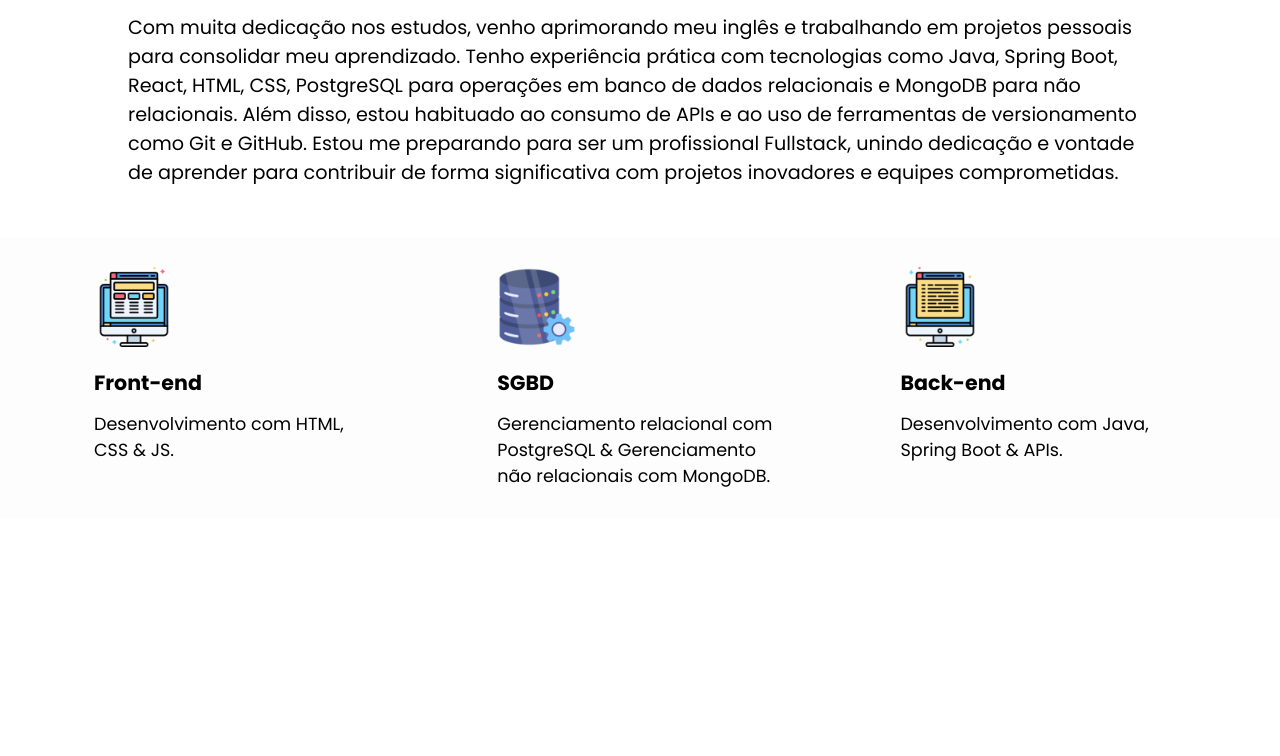
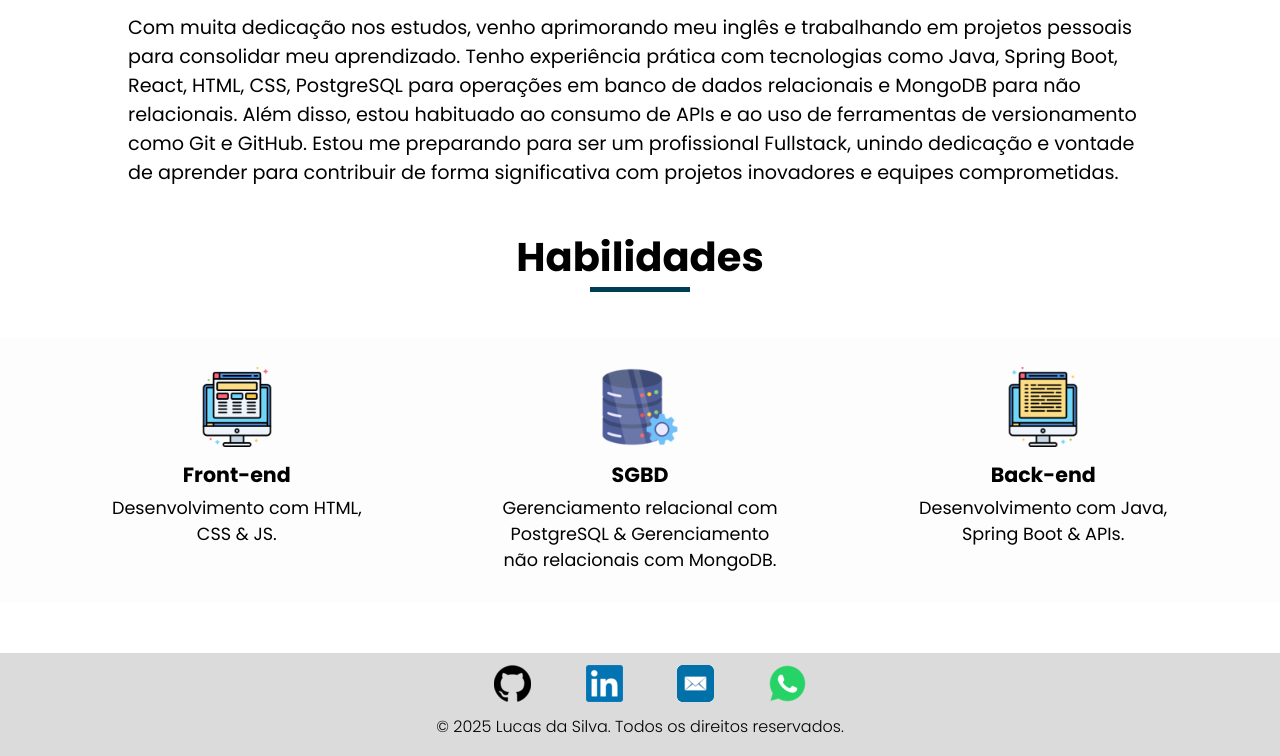
Before and after one commit to lucasds-tech/myPersonalWebsite, a plain HTML site: page index.html in a window 1280 px wide. Shown: the part 1030-1786 px from the top of the page. Before the commit the page ends 1599 px from the top, so only its background shows below. Drawn offline with nearby package versions, Linux system fonts and the light colour scheme.

Commit message:
Page footer

```diff
--- a/css/style.css
+++ b/css/style.css
@@ -152,13 +152,14 @@ main .container{
     justify-content: space-between;
     margin: 50px auto;
     background-color: var(--color-p-2);
+    text-align: center;
 }
 .habilidades .hb{
     width: 30%;
     cursor: pointer;
     padding: 30px;
     border-radius: 15px;
-    transition: 0.03;
+    transition: 0.5s;
 }
 .habilidades .hb:hover{
     box-shadow: 0px 10px 67px 8px #e6e6fa85;
@@ -167,10 +168,35 @@ main .container{
 .habilidades .hb img{
     width: 80px;
 }
-.habilidades .hb .tittle{
-    margin: 13px 0;
+.habilidades .hb .titulo{
     font-weight: 650;
+    margin: 5px 0;
 }
+.habilidades h2{
+    text-align: center;
+    position: relative;
+    margin: 40px 0;
+    font-size: 2.5rem;
+    font-weight: bold;
+}
+
+/* footer */
+footer{
+    background-color: rgb(219, 219, 219);
+    text-align: center;
+    padding: 12px;
+}
+footer  .container .contato a{
+    padding: 0 15px;
+    margin-left: 20px;
+}
+footer .container h3{
+    font-weight: 300;
+    font-size: 16px;
+    padding: 5px;
+}
+
+/* end footer */
 
 /* responsivo */
 @media (max-width: 960px){
@@ -200,7 +226,7 @@ main .container{
     }
     main .container .main-img,
     main .container .main-text {
-        width: 90%;
+        width: 80%;
         text-align: center;
     }
     main .container .main-text h1{
@@ -211,6 +237,7 @@ main .container{
     }
     .habilidades .container{
         flex-direction: column;
+        text-align: center;
     }
     .habilidades .hb{
         width: 100%;
--- a/index.html
+++ b/index.html
@@ -19,7 +19,7 @@
                         <a href="index.html">LS -Tech</a>
                     </div>
                     <ul class="ul">
-                        <li> <a href="#"> Home </a> </li>
+                        <li> <a href="#"> Início </a> </li>
                         <li> <a href="#"> Sobre mim</a> </li>
                         <li> <a href="#"> Habilidades </a> </li>
                         <li> <a href="#"> Contato </a> </li>
@@ -86,24 +86,25 @@
     <!-- end sobre -->
     <!-- section habilidades -->
     <section class="habilidades">
+        <h2 class="section-tittle habilidades">Habilidades</h2>
         <div class="container">
             <div class="hb">
                 <img src="img/frontend.png" alt="frontend">
-                <h3 class="tittle">Front-end</h3>
+                <h3 class="titulo">Front-end</h3>
                 <p>
                     Desenvolvimento com HTML, CSS & JS.
                 </p>
             </div>
             <div class="hb">
                 <img src="img/database.png" alt="frontend">
-                <h3 class="tittle">SGBD</h3>
+                <h3 class="titulo">SGBD</h3>
                 <p>
                     Gerenciamento relacional com PostgreSQL & Gerenciamento não relacionais com MongoDB.
                 </p>
             </div>
             <div class="hb">
                 <img src="img/backend.png" alt="backtend">
-                <h3 class="tittle">Back-end</h3>
+                <h3 class="titulo">Back-end</h3>
                 <p>
                     Desenvolvimento com Java, Spring Boot & APIs.
                 </p>
@@ -111,6 +112,28 @@
         </div>
     </section>
     <!-- end section habilidades -->
+    <!-- footer -->
+    <footer>
+        <div class="container">
+            <div class="contato">
+                <a href="https://github.com/lucasds-tech" target="_blank">
+                    <img src="img/github-black.png" alt="github">
+                </a>
+                <a href="https://www.linkedin.com/in/lucasds-tech/" target="_blank">
+                    <img src="img/linkedin.png" alt="linkedin">
+                </a>
+                <a href="mailto:lucas.dasilva09@hotmail.com" target="_blank">
+                    <img src="img/email.png" alt="email">
+                </a>
+                <a href="https://wa.me/5511951391535" target="_blank" >
+                     <img src="img/whatsapp.png" alt="whatsapp">
+                </a>
+            </div>
+            <h3 class="container"> © 2025 Lucas da Silva. Todos os direitos reservados.</h3>
+        </div>
+
+    </footer>
+    <!-- end footer-->
     <script src="js/main.js"></script>
 </body>
 </html>
```
Also changed, not shown: img/email.png (added), img/github-black.png (added), img/myphoto.png.
